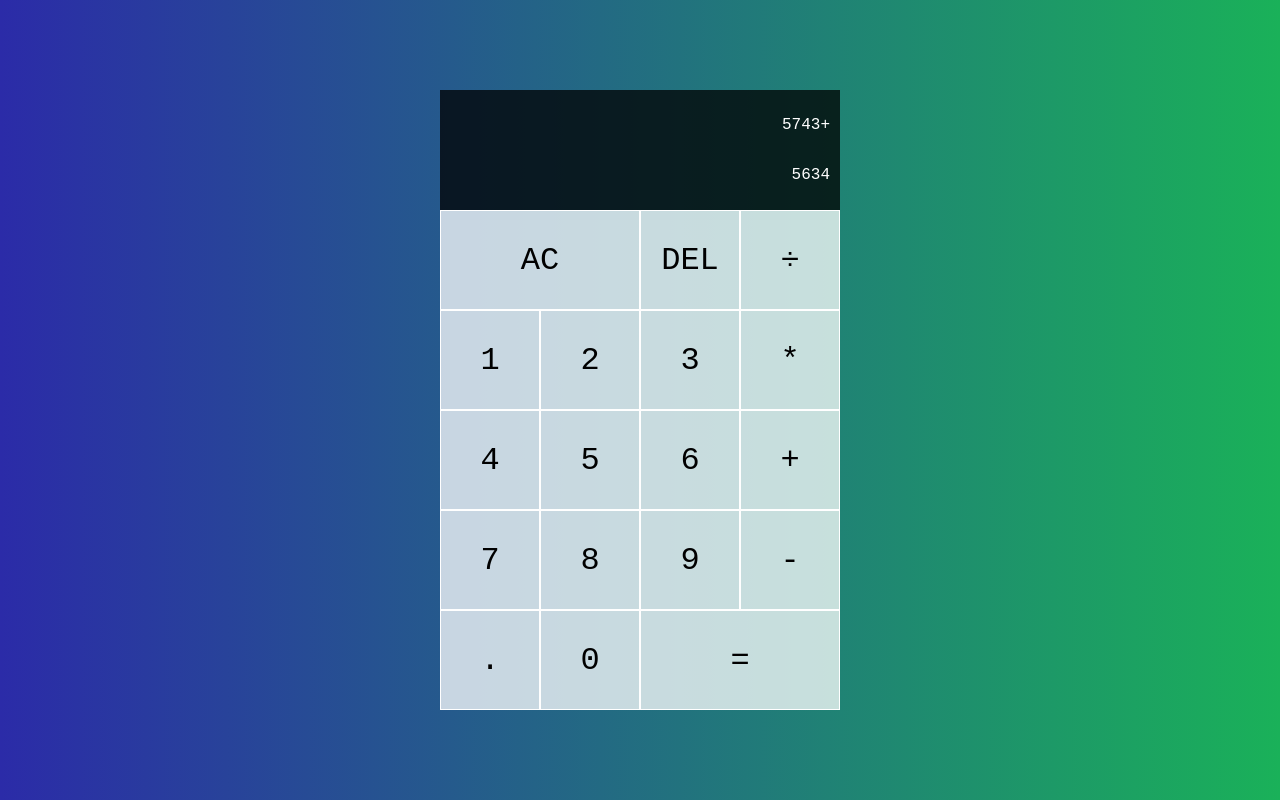
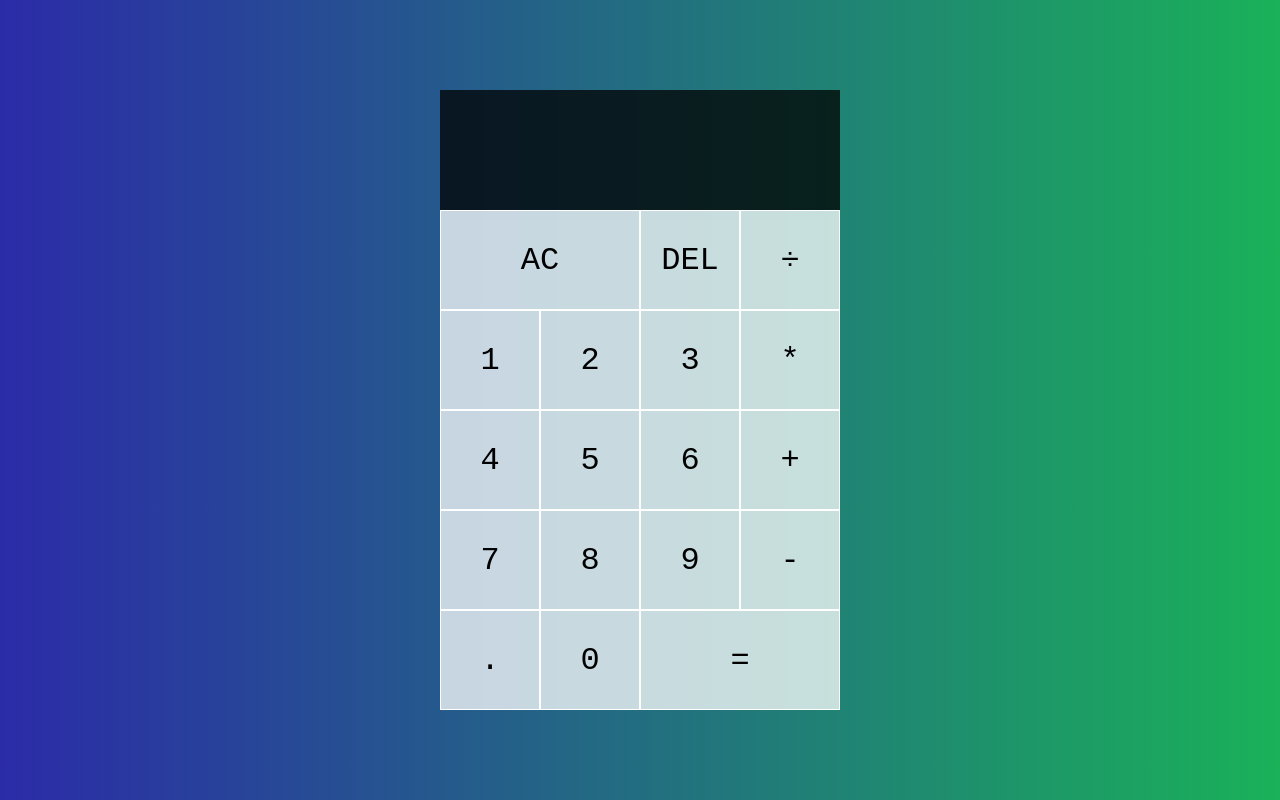
Before and after one commit to jessemayer/Caculator, a plain HTML site: page index.html in a window 1280 px wide. Drawn offline with Linux system fonts and the light colour scheme.

Commit message:
finished with styles

```diff
--- a/index.html
+++ b/index.html
@@ -11,8 +11,8 @@
 <body>
     <div class="calculator-grid">
         <div class="output">
-            <div class="pre-input">5743+</div>
-            <div class="current-input">5634</div>
+            <div class="pre-input"></div>
+            <div class="current-input"></div>
         </div>
         <button class="span-2">AC</button>
         <button>DEL</button>
--- a/styles.css
+++ b/styles.css
@@ -43,7 +43,16 @@ body {
     justify-content: space-around;
     flex-direction: column;
     padding: 10px;
-    color: white;
+
     word-wrap: break-word;
     word-break: break-all;
 }
+
+.output .pre-input {
+    color: rgb(255, 255, 255, .75);
+    font-size: 1.5rem;
+}
+.output .current-input {
+    color: rgb(255, 255, 255, .75);
+    font-size: 2.5rem;
+}
```
Also changed, not shown: 1 other file.
